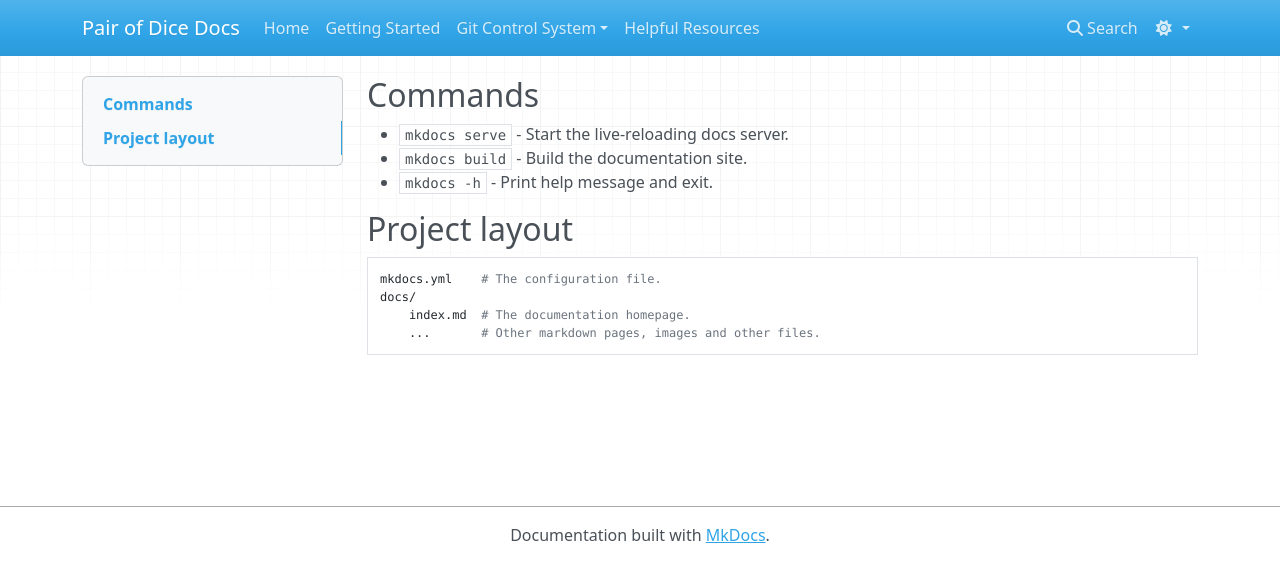
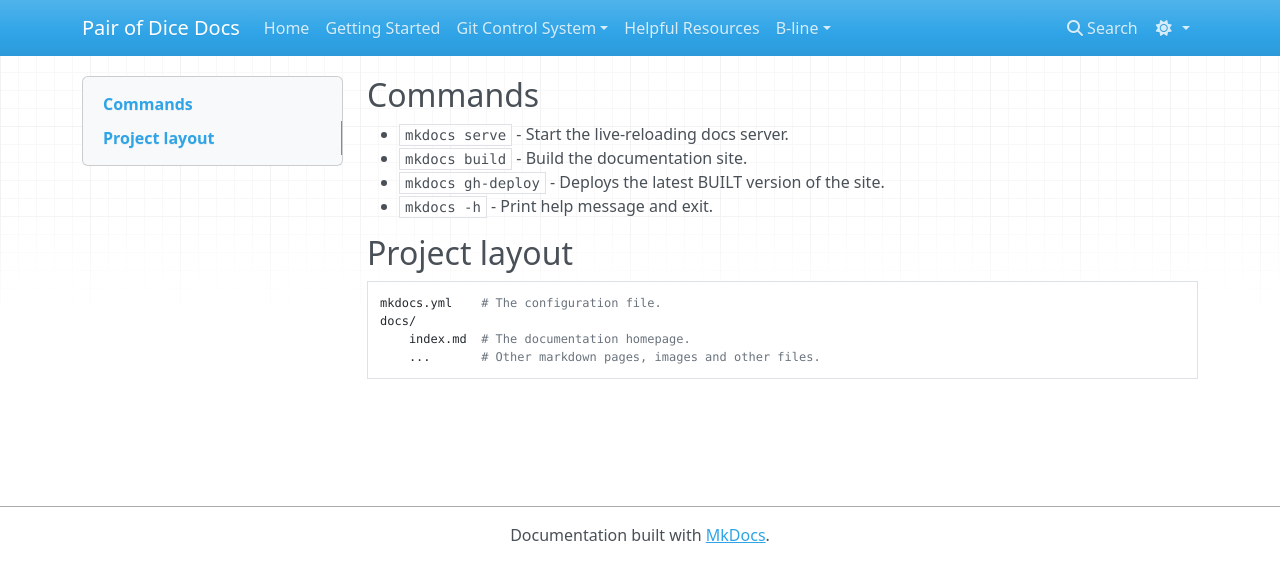
Before and after one commit to 7426-Pair-Of-Dice/POD-Docs, an MkDocs documentation site: the page built from docs/mkdocs.md, in a window 1280 px wide. Shown: the top 582 px of the page. Built offline with MkDocs 1.6.1, drawn with Linux system fonts in a browser that asks for light colours; nearby versions of some CDN libraries.

Commit message:
B-line test

```diff
--- a/docs/mkdocs.md
+++ b/docs/mkdocs.md
@@ -2,6 +2,7 @@
 
 * `mkdocs serve` - Start the live-reloading docs server.
 * `mkdocs build` - Build the documentation site.
+* `mkdocs gh-deploy` - Deploys the latest BUILT version of the site.
 * `mkdocs -h` - Print help message and exit.
 
 ## Project layout
--- a/mkdocs.yml
+++ b/mkdocs.yml
@@ -8,6 +8,8 @@ nav:
     - Branch Management (Terminal): git/terminal.md
     - Contribution Rules: git/rules.md
   - Helpful Resources: resources.md
+  - B-line:
+    - Introduction to B-Line: b-line/introduction.md
 theme:
   name: mkdocs
   locale: en
```
Also changed, not shown: docs/b-line/introduction.md (added, +1 -0 lines).
